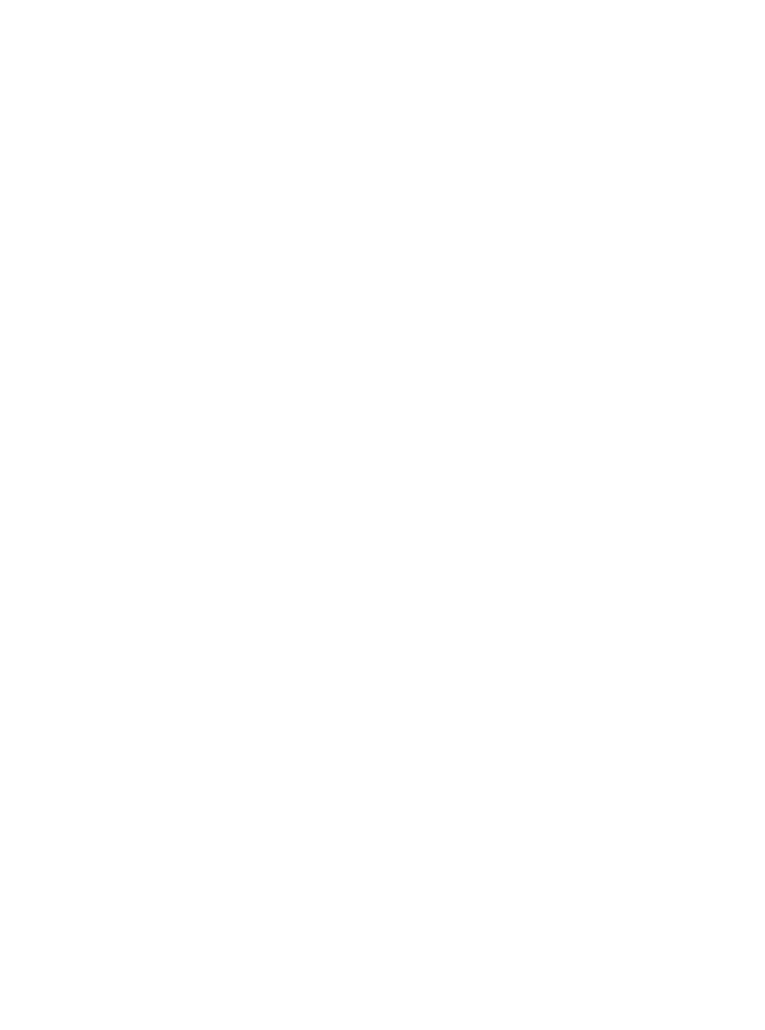
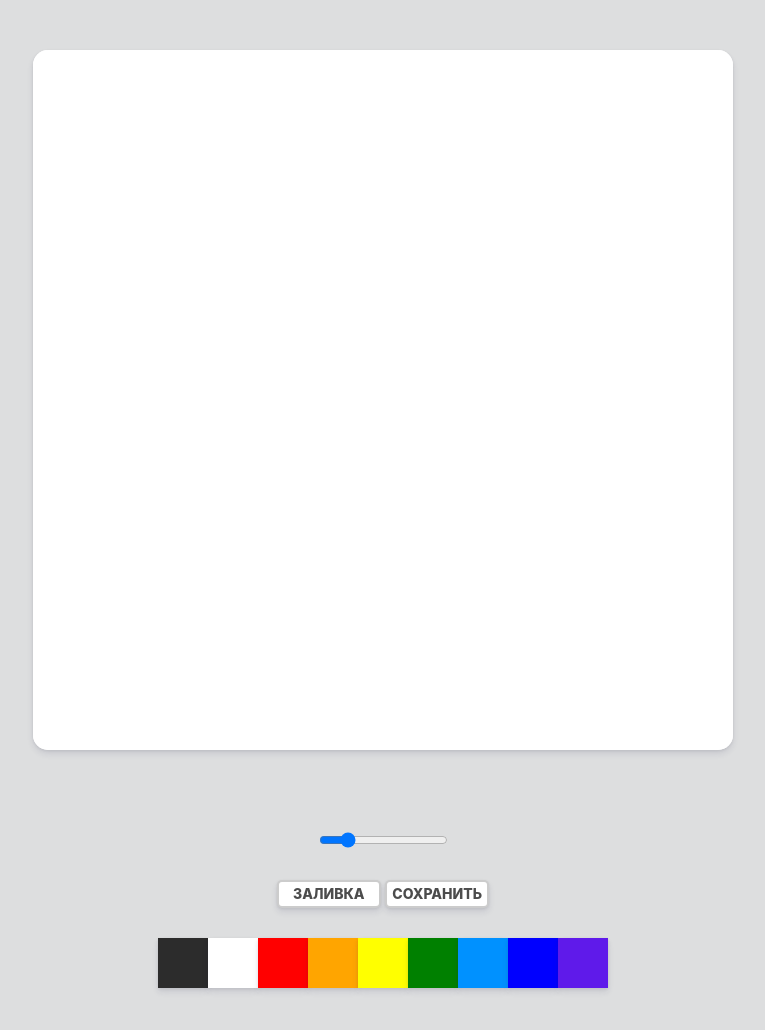
Before and after one commit to Mind315/paint-vanillaJS, a plain HTML site: page index.html in a window 1280 px wide. Shown: the whole page, without its empty margins (257-1022 px from the left). Before the commit the page ends 800 px from the top, so only its background shows below. Drawn offline with Linux system fonts and the light colour scheme.

Commit message:
Last commit

```diff
--- a/app.js
+++ b/app.js
@@ -0,0 +1,114 @@
+const canvas = document.getElementById('jsCanvas');
+const ctx = canvas.getContext('2d');
+const colors = document.getElementsByClassName('jsColor');
+const range = document.getElementById('jsRange');
+ const mode = document.getElementById('jsMode');
+const saveBtn = document.getElementById('jsSave');
+
+ const initialColor = '#2c2c2c';
+ const canvasSize = 700;
+
+// Важно! задать размеры канваса, не только в стилях но
+//  и в html либо тут :)(что отображалась область рисования!)
+canvas.height = canvasSize;
+canvas.width = canvasSize;
+
+ctx.fillStyle = 'white';
+ctx.fillRect(0, 0, canvasSize, canvasSize);
+
+
+ctx.lineWidth = 2.5;
+ctx.strokeStyle = initialColor;
+ctx.fillStyle = initialColor;
+
+let painting = false;
+let filling = false;
+
+function stopPainting() {
+   painting = false;
+}
+
+function startPainting() {
+   painting = true;
+}
+
+function onMouseMove(event) {
+   x = event.offsetX;
+   y = event.offsetY;
+   if (!painting) {
+
+      ctx.beginPath();
+      ctx.moveTo(x,y);
+   } else {
+
+      ctx.lineTo(x,y);
+      ctx.stroke();
+   }
+}
+
+function onMouseDown(event) {
+   painting = true;
+}
+
+function handleColorClick(event) {
+   const color = event.target.style.backgroundColor;
+   ctx.strokeStyle = color;
+   ctx.fillStyle = color;
+}
+
+function handleRangeChange(event) {
+  const rangeValue = event.target.value;
+  ctx.lineWidth = rangeValue;
+}
+
+function handleModeClick() {
+   if (filling === true) {
+      filling = false;
+      mode.innerText = 'Заливка';
+   } else {
+      filling = true;
+      mode.innerText = 'Рисование';
+
+   }
+}
+
+function handleCanvasClick() {
+   if(filling) {
+      ctx.fillRect(0, 0, canvasSize, canvasSize);
+   }
+
+}
+
+function handleCM(event) {
+event.preventDefault();
+}
+function handleSaveClick() {
+   const image = canvas.toDataURL();
+   const link = document.createElement('a');
+   link.href = image;
+   link.download = 'PaintJs';
+   link.click();
+}
+
+if(canvas) {
+   canvas.addEventListener('mousemove', onMouseMove);
+   canvas.addEventListener('mousedown', onMouseDown);
+   canvas.addEventListener('mouseup', stopPainting);
+   canvas.addEventListener('mouseleave', stopPainting);
+   canvas.addEventListener('click', handleCanvasClick);
+   canvas.addEventListener('contextmenu', handleCM);
+}
+
+Array.from(colors).forEach(color => {
+   color.addEventListener('click', handleColorClick);
+});
+
+if (range) {
+ range.addEventListener('input', handleRangeChange);
+}
+if (mode) {
+   mode.addEventListener('click', handleModeClick);
+}
+if (saveBtn) {
+   saveBtn.addEventListener('click', handleSaveClick);
+}
--- a/index.html
+++ b/index.html
@@ -8,6 +8,28 @@
    <title>PaintJS</title>
 </head>
 <body>
+   <canvas id="jsCanvas" class="canvas"></canvas>
+   <div class="controls">
+      <div class="controls__range">
+         <input type="range" id="jsRange" min="0.1" max="13.0" value="2.5" step="0.3">
+      </div>
+      <div class="controls__btns">
+         <button id="jsMode">Заливка</button>
+         <button id="jsSave">Сохранить</button>
+
+      </div>
+      <div class="controls__colors" id="jsColors">
+         <div class="controls__color jsColor" style="background-color:#2c2c2c"></div>
+         <div class="controls__color jsColor" style="background-color:white"></div>
+         <div class="controls__color jsColor" style="background-color:red"></div>
+         <div class="controls__color jsColor" style="background-color:orange"></div>
+         <div class="controls__color jsColor" style="background-color:yellow"></div>
+         <div class="controls__color jsColor" style="background-color:green"></div>
+         <div class="controls__color jsColor" style="background-color:rgb(0, 145, 255)"></div>
+         <div class="controls__color jsColor" style="background-color:blue"></div>
+         <div class="controls__color jsColor" style="background-color:rgb(95, 26, 234)"></div>
+      </div>
+   </div>
    <script src="app.js"></script>
 </body>
 </html>
--- /dev/null
+++ b/reset.css
@@ -0,0 +1,48 @@
+/* http://meyerweb.com/eric/tools/css/reset/
+   v2.0 | 20110126
+   License: none (public domain)
+*/
+
+html, body, div, span, applet, object, iframe,
+h1, h2, h3, h4, h5, h6, p, blockquote, pre,
+a, abbr, acronym, address, big, cite, code,
+del, dfn, em, img, ins, kbd, q, s, samp,
+small, strike, strong, sub, sup, tt, var,
+b, u, i, center,
+dl, dt, dd, ol, ul, li,
+fieldset, form, label, legend,
+table, caption, tbody, tfoot, thead, tr, th, td,
+article, aside, canvas, details, embed,
+figure, figcaption, footer, header, hgroup,
+menu, nav, output, ruby, section, summary,
+time, mark, audio, video {
+	margin: 0;
+	padding: 0;
+	border: 0;
+	font-size: 100%;
+	font: inherit;
+	vertical-align: baseline;
+}
+/* HTML5 display-role reset for older browsers */
+article, aside, details, figcaption, figure,
+footer, header, hgroup, menu, nav, section {
+	display: block;
+}
+body {
+	line-height: 1;
+}
+ol, ul {
+	list-style: none;
+}
+blockquote, q {
+	quotes: none;
+}
+blockquote:before, blockquote:after,
+q:before, q:after {
+	content: '';
+	content: none;
+}
+table {
+	border-collapse: collapse;
+	border-spacing: 0;
+}
--- a/style.css
+++ b/style.css
@@ -0,0 +1,57 @@
+@import 'reset.css';
+
+body {
+   background-color: #dddedf;
+   font-family: -apple-system, BlinkMacSystemFont, 'Segoe UI', Roboto, Oxygen, Ubuntu, Cantarell, 'Open Sans', 'Helvetica Neue', sans-serif;
+   display: flex;
+   flex-direction: column;
+   align-items: center;
+   padding: 50px 0px;
+}
+.canvas {
+   width: 700px;
+   height: 700px;
+   background-color: white;
+   border-radius: 15px;
+   box-shadow: 0 4px 6px rgba(50, 50, 93, 0.11), 0 1px 3px rgba(0, 0, 0, 0.08);
+}
+.controls {
+   margin-top: 80px;
+   display: flex;
+   flex-direction: column;
+   align-items: center;
+}
+.controls .controls__btns {
+   margin-bottom: 30px;
+}
+.controls__btns button {
+   all: unset;
+   cursor: pointer;
+   padding: 5px 0px;
+   width: 100px;
+   text-align: center;
+   background-color: white;
+   box-shadow: 0 4px 6px rgba(50, 50, 93, 0.11), 0 1px 3px rgba(0, 0, 0, 0.08);
+    border-radius: 5px;
+    border: 2px solid rgba(0, 0, 0, 0.2);
+    color: rgba(0, 0, 0, 0.7);
+    font-weight: 800;
+    font-size: 14px;
+    text-transform: uppercase;
+}
+.controls__btns button:active {
+   transform: scale(0.95);
+}
+.controls .controls__colors {
+   display: flex;
+}
+.controls__colors .controls__color {
+   width: 50px;
+   height: 50px;
+   cursor: pointer;
+   box-shadow: 0 4px 6px rgba(50, 50, 93, 0.11), 0 1px 3px rgba(0, 0, 0, 0.08);
+
+}
+.controls .controls__range {
+   margin-bottom: 30px;
+}
```
